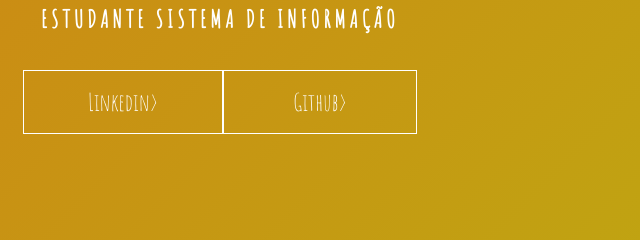
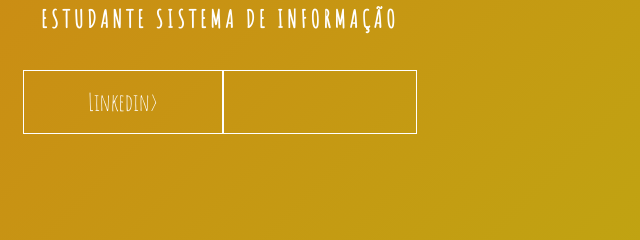
Before and after one commit to issf69/Keyframes-CSS, a plain HTML site: page index.html in a window 1280 px wide. Shown: the part 383-623 px from the top of the page, 420-1060 px from the left. Drawn offline with Linux system fonts and the light colour scheme.

Commit message:
Update index.html

```diff
--- a/index.html
+++ b/index.html
@@ -14,7 +14,7 @@
         <h2>Estudante Sistema de Informação</h2>
         <div class="social-media">
             <a href="https://www.linkedin.com/in/irene-silva-frança/">Linkedin></a>
-            <a href="https://github.com/issf69">Github></a>
+            <a href="https://github.com/issf69"Github></a>
         </div>
     </main>
 </body>
```
